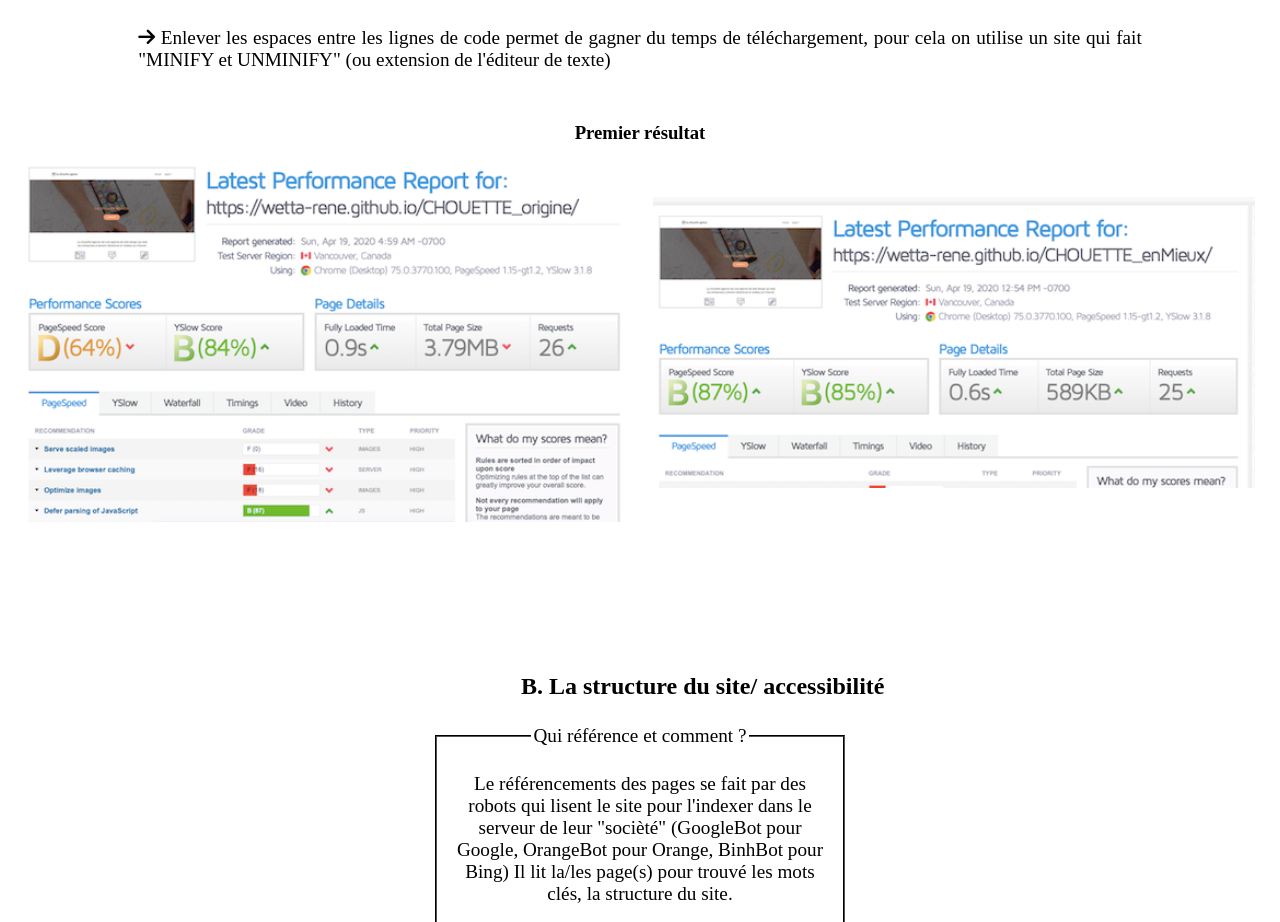
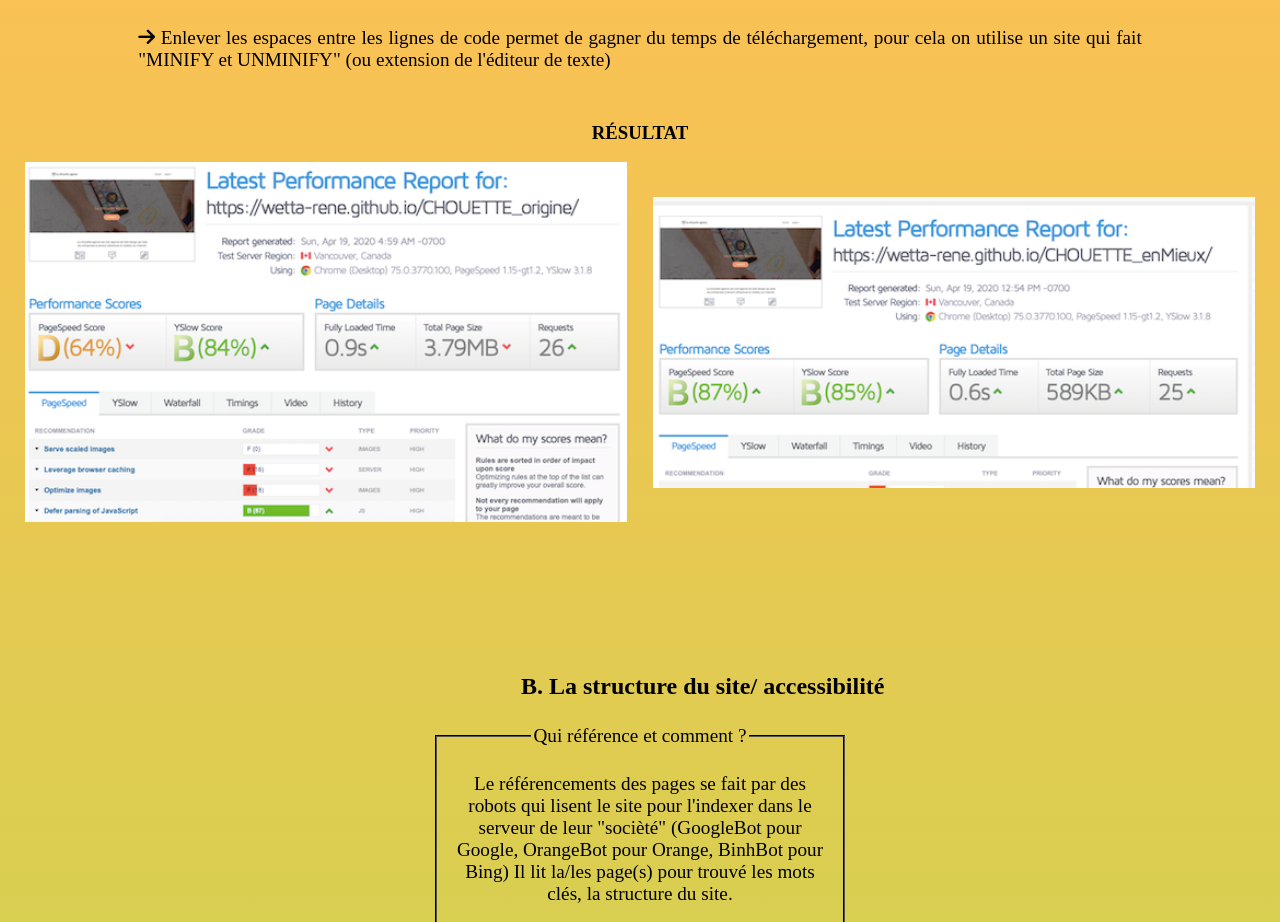
Before and after one commit to Wetta-Rene/ANALYSE-CHOUETTE, a plain HTML site: page index.html in a window 1280 px wide. Shown: the part 4171-5093 px from the top of the page. Drawn offline with Linux system fonts and the light colour scheme.

Commit message:
no message

```diff
--- a/index.html
+++ b/index.html
@@ -85,7 +85,7 @@
         </div>
     </article>
     <article class="article">
-        <h3>Premier résultat</h3>
+        <h3>RÉSULTAT</h3>
             <div class="row-images">
                 <div class="row-images-child">
                 <img src="IMAGES-ANALYSE/Capture%201%20-%20Modification%20=%200%20copie.png" />
--- a/style.css
+++ b/style.css
@@ -2,10 +2,11 @@
     width: 98%;
     margin: auto;
     font-size: 16px;
+background: rgb(244,140,124);
+background: linear-gradient(180deg, rgba(244,140,124,1) 0%, rgba(251,193,84,1) 50%, rgba(100,252,69,1) 100%);
 }
 header{
     width: 100%;
-    background-color: green;
     padding-bottom: 2%;
 }
 header h1{
```
